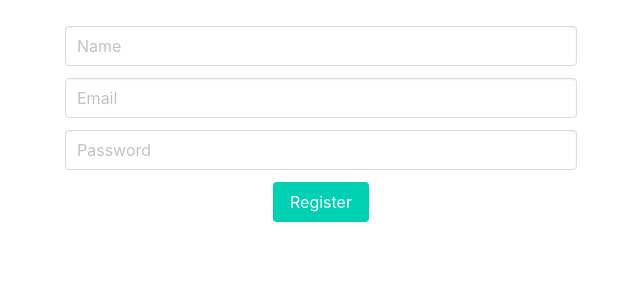
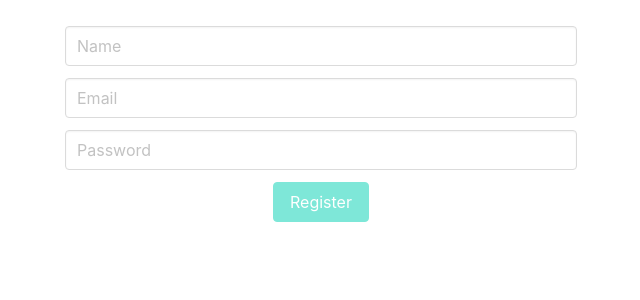
Before and after one commit to lukekoko/2020AUT-Software-Engineering-Studio-2B, a React (Create React App) app in the folder frontend/: page /Register in a window 1280 px wide. Shown: the top 300 px of the page, without its empty margins (319-959 px from the left). Built offline with nearby package versions, Linux system fonts and the light colour scheme.

Commit message:
registration validation

```diff
--- a/frontend/src/Authentication/Register.js
+++ b/frontend/src/Authentication/Register.js
@@ -9,9 +9,9 @@ class Register extends Component {
     super(props);
 
     this.state = {
-      name: String,
-      email: String,
-      password: String,
+      name: '',
+      email: '',
+      password: '',
       RegistrationSuccessful: Boolean
     };
 
@@ -62,6 +62,10 @@ class Register extends Component {
       });
   }
 
+  emptyFields(){
+      return this.state.name == '' || this.state.email == '' || this.state.password == '';
+  }
+
   render() {
     return (
       <div>
@@ -97,7 +101,7 @@ class Register extends Component {
               ></input>
             </div>
           </div>
-          <button style={this.submitButton} onClick={this.handleRegister} class="button is-primary">
+          <button style={this.submitButton} onClick={this.handleRegister} disabled={this.emptyFields()} class="button is-primary">
             Register
           </button>
           { this.state.RegistrationSuccessful == false &&
```
